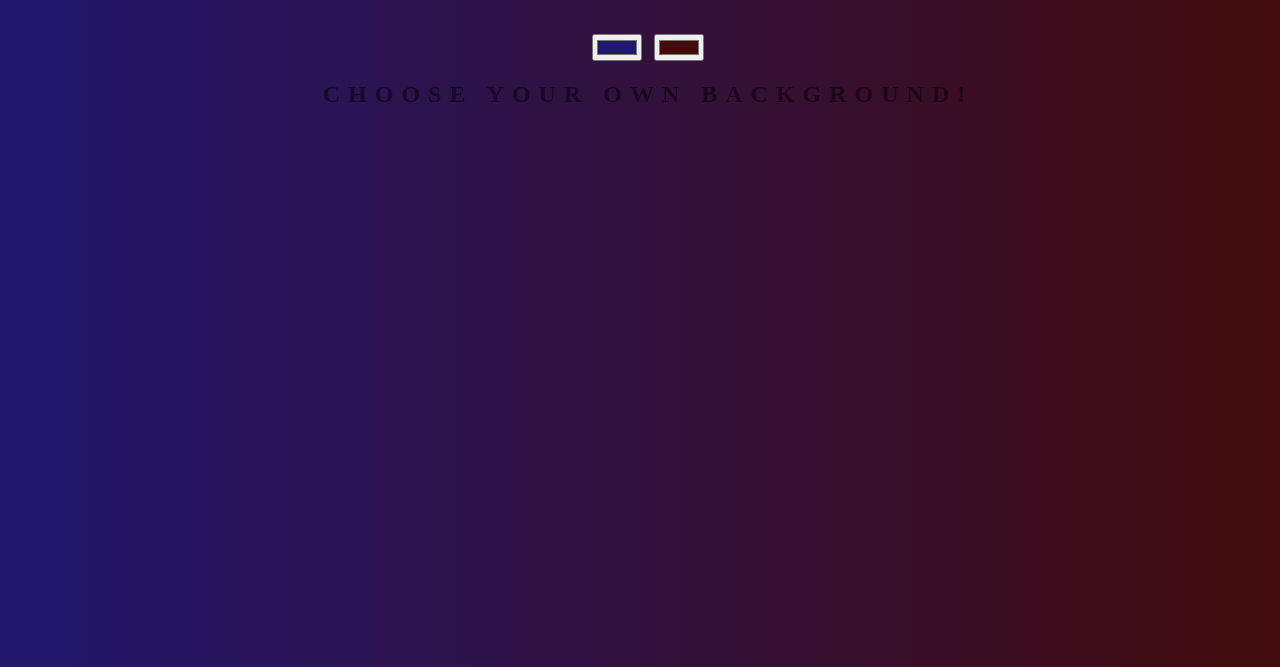
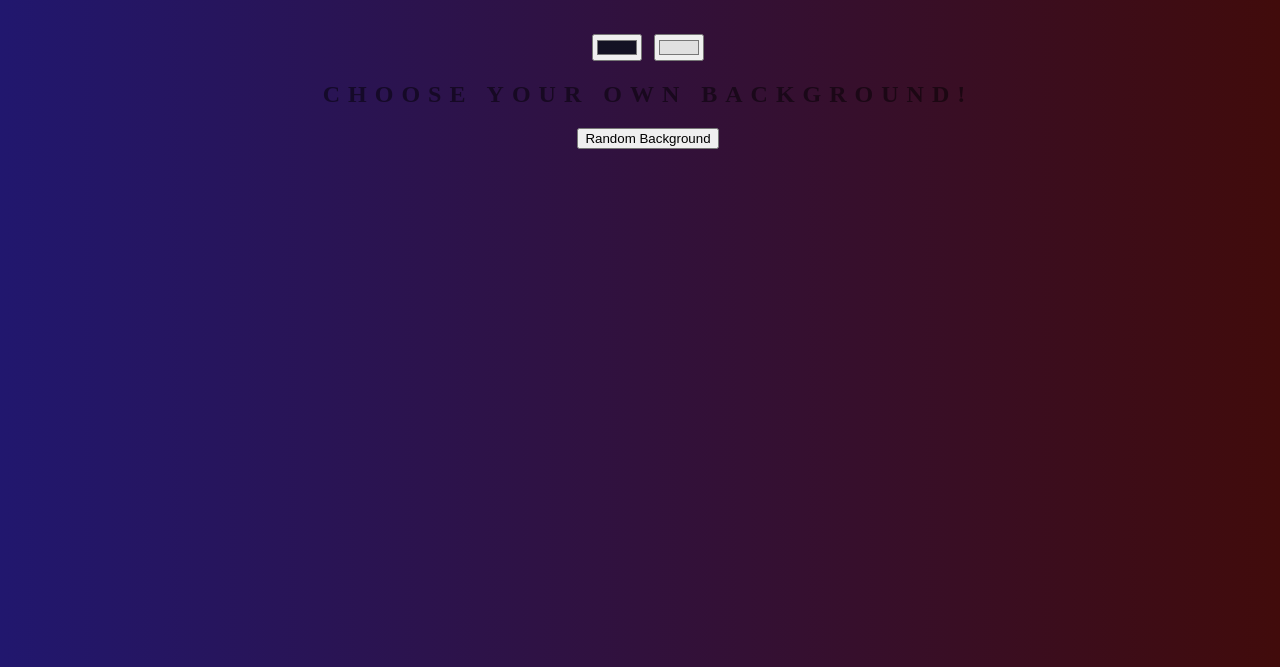
Before and after one commit to VnyC/BackgroundGenerator, a plain HTML site: page index.html in a window 1280 px wide. Shown: the part 171-838 px from the top of the page. Drawn offline with Linux system fonts and the light colour scheme.

Commit message:
Update index.html

```diff
--- a/index.html
+++ b/index.html
@@ -3,12 +3,14 @@
 <head>
 	<title>Background Generator</title>
 	<link rel="stylesheet" type="text/css" href="style.css">
+
 </head>
-<body id="gradient">
+<body id="gradient" style="font-size: ">
 <h1>Gradient Background Generator</h1>
-<input class="color1" type="color" name="color1" value="#21176e">
-<input class="color2" type="color" name="color2" value="#410b0b">
+<input class="color1" type="color" name="color1" value="#141223">
+<input class="color2" type="color" name="color2" value="#e0e0e0">
 <h2>Choose your own background!</h2>
+<button id="random">Random Background</button>
 <h3 ></h3>
 
 <script type="text/javascript" src="script.js"></script>
```
